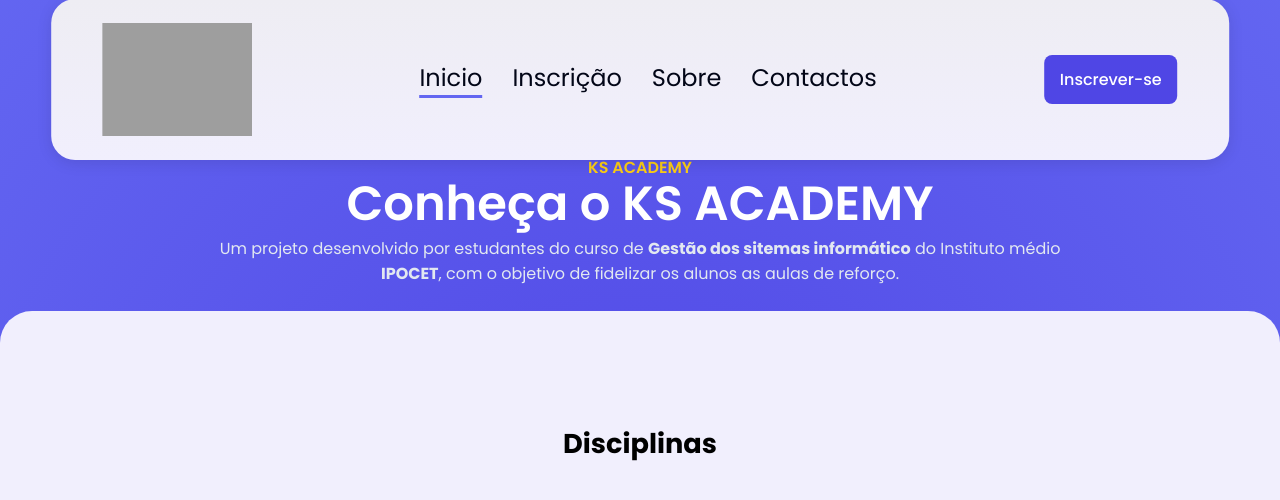
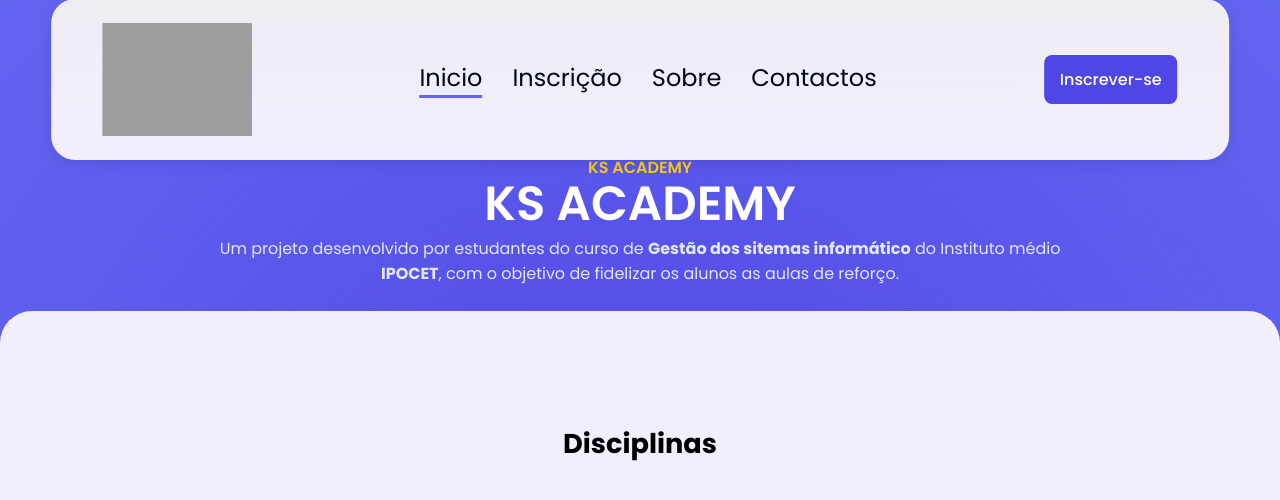
Before and after one commit to alexxsakawany/GBM-Educacion, a Flask app: page / in a window 1280 px wide. Shown: the part 25-525 px from the top of the page. Run offline with Flask 3, Linux system fonts and the light colour scheme; grey boxes are pictures that could not be loaded.

Commit message:
bug kill 1.4

```diff
--- a/static/css/contactos/contactos.css
+++ b/static/css/contactos/contactos.css
@@ -21,8 +21,6 @@
 
 body {
     background: radial-gradient(circle, var(--primary-color-1), var(--primary-color-2));
-
-
 }
 
 
--- a/templates/main.html
+++ b/templates/main.html
@@ -77,7 +77,7 @@
 
     <section class="page-title">
       <h2>KS ACADEMY</h2>
-      <h1>Conheça o KS ACADEMY</h1>
+      <h1>KS ACADEMY</h1>
       <p>
         Um projeto desenvolvido por estudantes do curso de
         <strong>Gestão dos sitemas informático</strong> do Instituto médio
```
